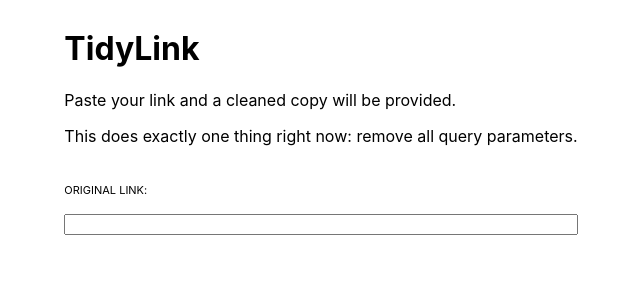
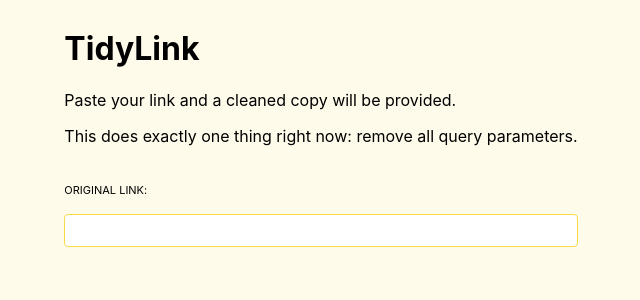
Before and after one commit to trevorstinson/tiddlylink, a React (Vite) app: page / in a window 1280 px wide. Shown: the top 300 px of the page, without its empty margins (319-959 px from the left). Built offline with nearby package versions, Linux system fonts and the light colour scheme.

Commit message:
First pass on styles and light theme colors

```diff
--- a/src/App.css
+++ b/src/App.css
@@ -9,6 +9,7 @@
 /* Styles */
 
 html {
+  background-color: var(--color-background);
   color-scheme: light dark;
   display: flex;
   font-family: var(--font-sans);
--- a/src/components/LinkHistoryItem/LinkHistoryItem.module.css
+++ b/src/components/LinkHistoryItem/LinkHistoryItem.module.css
@@ -1,2 +1,8 @@
 .LinkHistoryItem {
+  margin-top: 2rem;
+
+  pre {
+    background-color: var(--color-background--shaded);
+    padding: 1rem 1.25rem;
+  }
 }
--- a/src/components/LinkHistoryList/LinkHistoryList.module.css
+++ b/src/components/LinkHistoryList/LinkHistoryList.module.css
@@ -1,2 +1,3 @@
 .LinkHistoryList {
+  margin-top: 4rem;
 }
--- a/src/components/TextInput/TextInput.module.css
+++ b/src/components/TextInput/TextInput.module.css
@@ -7,8 +7,16 @@
   }
 
   & input {
+    border-radius: 0.25rem;
+    border: 1px var(--color-primary) solid;
+    caret-color: var(--color-accent);
     font-family: var(--font-mono);
     margin-top: 1rem;
+    padding: 0.5rem 1.25rem;
     width: 100%;
+
+    &:focus {
+      outline: 2px var(--color-accent) solid;
+    }
   }
 }
--- a/src/index.css
+++ b/src/index.css
@@ -2,8 +2,7 @@
 /*                Theme variables                */
 /* ********************************************* */
 
-/* Colors */
-
+/* Fonts */
 :root {
   --font-sans: -apple-system, BlinkMacSystemFont, avenir next, avenir, segoe ui,
     helvetica neue, Adwaita Sans, Cantarell, Ubuntu, roboto, noto, helvetica,
@@ -11,3 +10,33 @@
   --font-mono: Menlo, Consolas, Monaco, Adwaita Mono, Liberation Mono,
     Lucida Console, monospace;
 }
+
+/* Colors */
+:root {
+  /* Primary */
+  --color-primary--h: 49;
+  --color-primary--s: 94%;
+  --color-primary--l: 63%;
+
+  --color-primary: hsl(
+    var(--color-primary--h),
+    var(--color-primary--s),
+    var(--color-primary--l)
+  );
+
+  /* Accent */
+  --color-accent--h: calc(var(--color-primary--h) + 200);
+
+  --color-accent: hsl(from var(--color-primary) var(--color-accent--h) s l);
+
+  /* Background */
+  --color-background--l: 96%;
+
+  --color-background: hsl(
+    from var(--color-primary) h s var(--color-background--l)
+  );
+
+  --color-background--shaded: hsl(
+    from var(--color-background) h s calc(var(--color-background--l) - 10%)
+  );
+}
```
